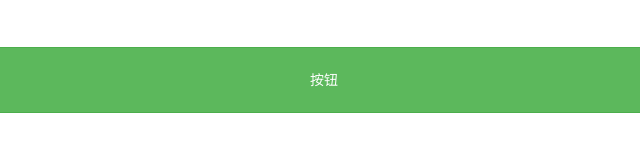
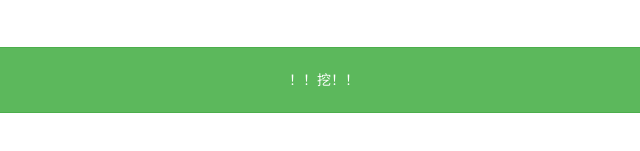
Before and after one commit to iamsupercp/powgame, a plain HTML site: page docs/index.html in a window 1280 px wide. Shown: the part 425-576 px from the top of the page, 316-956 px from the left. Drawn offline with Linux system fonts and the light colour scheme.

Commit message:
done！！

```diff
--- a/docs/index.html
+++ b/docs/index.html
@@ -46,9 +46,7 @@
 				  <button id = "block0" class="btn btn-warn btn-block btn-large" type="button">区块00 </button>
   				  <button id = "block" class="btn btn-warn btn-block btn-large" type="button">创世块 </button>
 
-				  <button id = "pow" class="btn btn-success btn-block btn-large" type="button" style="margin-top: 50px;    margin-bottom: 15px;height: 66px;">按钮</button>
-
-
+				  <button id = "pow" class="btn btn-success btn-block btn-large" type="button" style="margin-top: 50px;    margin-bottom: 15px;height: 66px;">！！挖！！</button>
 			</div>
 		</div>
 	</div>
```
